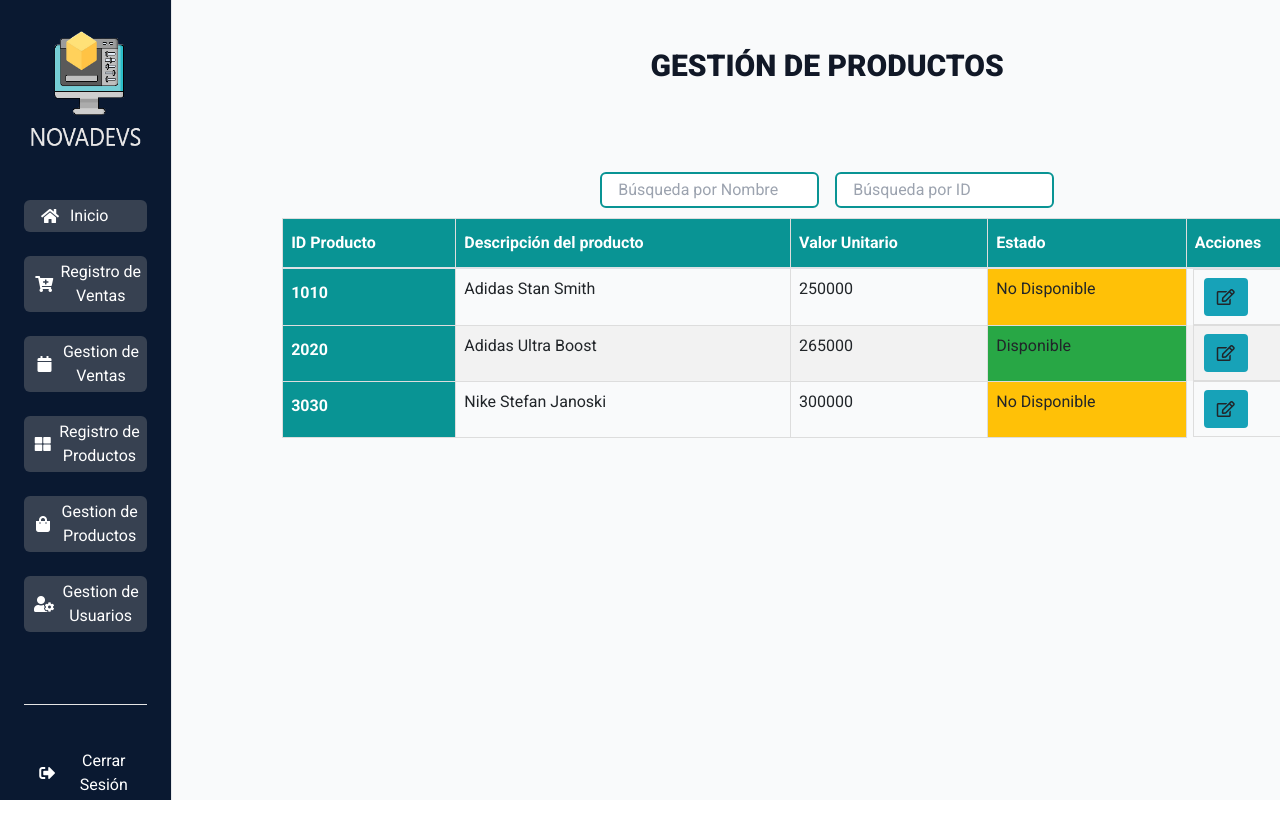
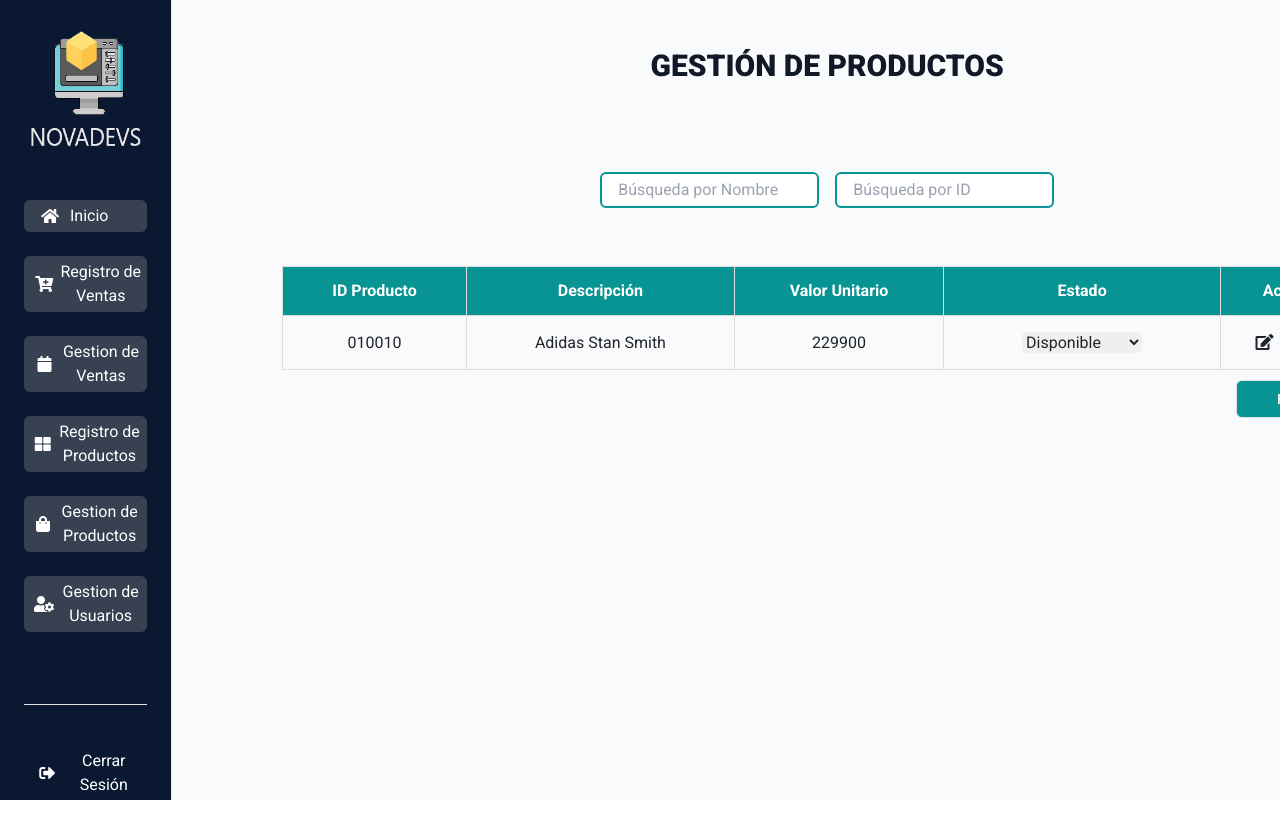
Before and after one commit to NovaDevs-MinTIC/NovaDevs, a React (Create React App) app: page /GestionProducto in a window 1280 px wide. Shown: the top 825 px of the page. Built offline with nearby package versions, Linux system fonts and the light colour scheme.

Commit message:
Se termino de modificar la página de gestión de productos, se modifico la tabla de gestión de ventas, aún queda pendiente por mostrar a los demás para saber si los cambios son buenos o no y proceder a crear una función para agregar los datos a la misma

```diff
--- a/src/components/DataProducto.jsx
+++ b/src/components/DataProducto.jsx
@@ -1,79 +1,31 @@
-import React, {useState,useEffect} from 'react'
+import React from 'react'
 
-const ProductoBackend = [
-    {
-        idProducto:1010,
-        descripcionProducto:"Adidas Stan Smith",
-        valorUnitario:250000,
-        alerta:"bg-warning",
-        estado:"No Disponible"
-    },
-    {
-        idProducto:2020,
-        descripcionProducto:"Adidas Ultra Boost",
-        valorUnitario:265000,
-        alerta:"bg-success",
-        estado:"Disponible"
-    },
-    {
-        idProducto:3030,
-        descripcionProducto:"Nike Stefan Janoski",
-        valorUnitario:300000,
-        alerta:"bg-warning",
-        estado:"No Disponible"
-    }
-]
-
-//Contacto con la base de datos
-const DataProducto = () => {
-
-    const [producto, setProducto] = useState([]);
-
-    useEffect(() => {
-        setProducto(ProductoBackend)
-    }, []);
-
+const DataProducto = ({idproducto, descripcion, valorUnitario}) => {
     return(
-        <TablaProductos listaProductos={producto} />
-    );
-}
-
-//tabla SIN contenedores
-const TablaProductos = ({listaProductos}) =>{
-
-    return (
-        <div className="contenedor-tabla-producto">
-        <table className="table table-hover">
-            <thead>
-                <tr>
-                    <th scope="col-sm">ID Producto</th>
-                    <th scope="col-sm">Descripción del producto</th>
-                    <th scope="col-sm">Valor Unitario</th>
-                    <th scope="col-sm">Estado</th>
-                    <th scope="col-sm">Acciones</th>
-                </tr>
-            </thead>
-            <tbody>
-                {listaProductos.map((producto) =>{
-                    return(
-                        <tr>
-                            <th scope="row">{producto.idProducto}</th>
-                            <td>{producto.descripcionProducto}</td>
-                            <td>{producto.valorUnitario}</td>
-                            <td className={producto.alerta}>{producto.estado}</td>
-
-                            <td className="iconos">
-                                <button className="btn far fa-edit bg-info"></button>
-
-                                <button className="btn far fa-trash-alt bg-danger ml-1"></button>
-                            </td>
-                        </tr>
-                    )
-                })}
-            </tbody>
-        </table>
-        </div>
+        <tr>
+            <td className="text-center">{idproducto}</td>
+            <td className="text-center">{descripcion}</td>
+            <td className="text-center">{valorUnitario}</td>
+            <td className="text-center">
+                <select className="rounded-lg m-2 w-auto">
+                    <option disabled>Estado</option>
+                    <option>Disponible</option>
+                    <option>No Disponible</option>
+                </select>
+            </td>
+            <td className='text-center'>
+                <div className="flex justify-around">
+                <div className="hover:bg-yellow-500">
+                    <i className="fas fa-edit"></i>
+                </div>
+                <div className="hover:bg-red-600">
+                    <i className="fas fa-trash"></i>
+                </div>
+                </div>
+          </td>
+        </tr>
     )
 }
 
+
 export default DataProducto
--- a/src/pages/BuscarActualizarVentas.jsx
+++ b/src/pages/BuscarActualizarVentas.jsx
@@ -1,5 +1,6 @@
 import React from 'react'
-import DataVentas from 'components/DataVentas'
+// import DataVentas from 'components/DataVentas'
+import { Link } from 'react-router-dom'
 
 
 const BuscarActualizarVentas = () => {
@@ -51,15 +52,23 @@
 
 
             {/*Contenedor de la tabla de Buscar y actualizar venta*/}
-            <div className="container">
+            {/* <div className="container">
                 <div className="tabla">
                     <DataVentas />
                 </div>
-            </div>
+            </div> */}
 
             {/*Botón Para regresar*/}
-            <div className="container mt-3 mb-3 d-flex flex-row-reverse">
-                <button type="button" className="btn">Regresar</button>
+            <div className='flex justify-end mx-2'>
+                <Link to="/Ventas">
+                        <button
+                        className='py-2 px-4 justify-end border border-transparent text-sm font-medium rounded-md text-white bg-novablue hover:bg-gray-300 hover:text-black focus:outline-none focus:ring-2 focus:ring-offset-2 focus:ring-gray-500'
+                        >
+                        <div className='flex items-center justify-start'>
+                            <span className='mx-4'>Regresar</span>
+                        </div>
+                        </button>
+                </Link>
             </div>
         </div>
     )
--- a/src/pages/gestionProducto.jsx
+++ b/src/pages/gestionProducto.jsx
@@ -1,5 +1,6 @@
 import React from 'react'
 import DataProducto from 'components/DataProducto'
+import { Link } from 'react-router-dom'
 
 
 const gestionProducto = () => {
@@ -28,16 +29,36 @@
                 </div>
 
                 {/*Contenedor de la tabla de Buscar y actualizar venta*/}
-            <div className="w-full h-full">
-                <div className="tabla">
-                    <DataProducto />
-                </div>
+                <div className='hidden md:flex w-full mt-12'>
+                <table className="tabla">
+                <thead>
+                    <tr>
+                    <th className="text-center">ID Producto</th>
+                    <th className="text-center">Descripción</th>
+                    <th className="text-center">Valor Unitario</th>
+                    <th className="text-center">Estado</th>
+                    <th className="text-center">Acciones</th>
+                    </tr>
+                </thead>
+                <tbody>
+                    <DataProducto idproducto="010010" descripcion="Adidas Stan Smith" valorUnitario="229900"/>
+                </tbody>
+                </table>
             </div>
 
                 {/*Botón Para regresar*/}
-            <div className="container mt-3 mb-3 d-flex flex-row-reverse">
-                <button type="button" className="btn">Regresar</button>
+                <div className='flex justify-end mx-2'>
+                    <Link to="/RegistroProducto">
+                            <button
+                            className='py-2 px-3 justify-end border border-transparent text-sm font-medium rounded-md text-white bg-novablue hover:bg-gray-300 hover:text-black focus:outline-none focus:ring-2 focus:ring-offset-2 focus:ring-gray-500'
+                            >
+                            <div className='flex items-center justify-start'>
+                                <span className='mx-4'>Regresar</span>
                             </div>
+                            </button>
+                    </Link>
+                </div>
+
             </div>
         </div>
     )
--- a/src/pages/gestionUsuarios.jsx
+++ b/src/pages/gestionUsuarios.jsx
@@ -5,11 +5,13 @@
 const  Usuarios = () => {
     return(
         <div className='flex h-full w-full flex-col items-center justify-start p-8'>
+          {/* Título */}
           <div className='flex flex-col w-full mt-12'>
             <h2 className='text-3xl font-extrabold text-gray-900 text-center'>
               Gestión de Usuarios
             </h2>
           </div>
+          {/* Buscadores */}
           <div className='flex flex-row items-center justify-center w-full mt-20'>
             <input
               placeholder='Buscar por nombre'
@@ -20,7 +22,7 @@
               className='border-2 border-novablue mx-2 px-3 py-1 self-start rounded-md focus:outline-none focus:border-gray-500'
             />
           </div>
-
+          {/* Tabla */}
           <div className='hidden md:flex w-full mt-12'>
             <table className="tabla">
               <thead>
```
Lines whose indentation alone changed are shown as unchanged.
